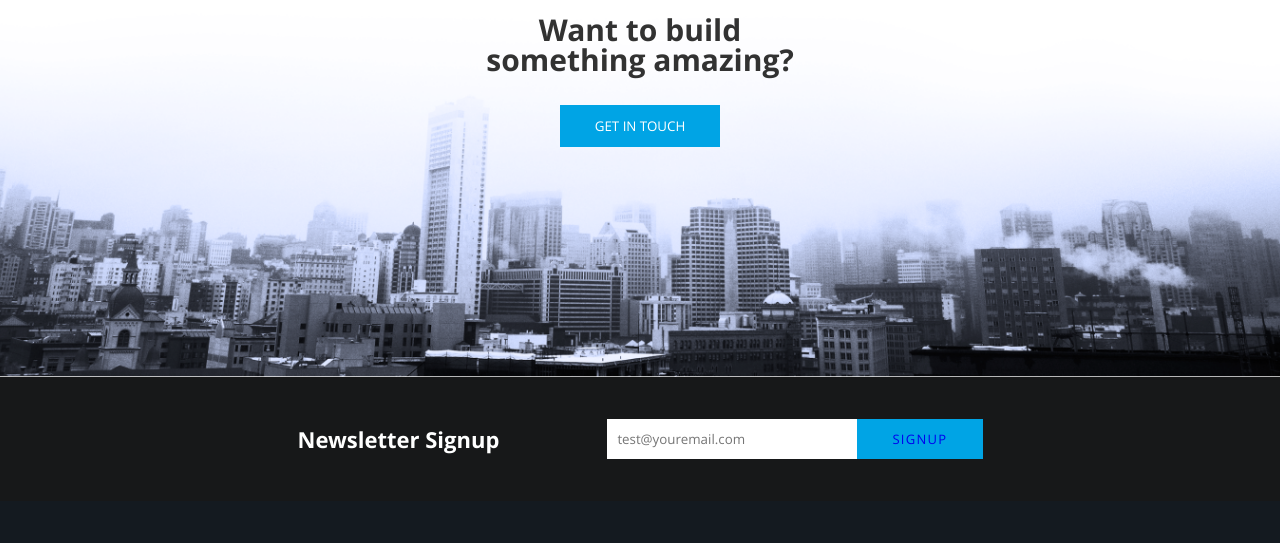
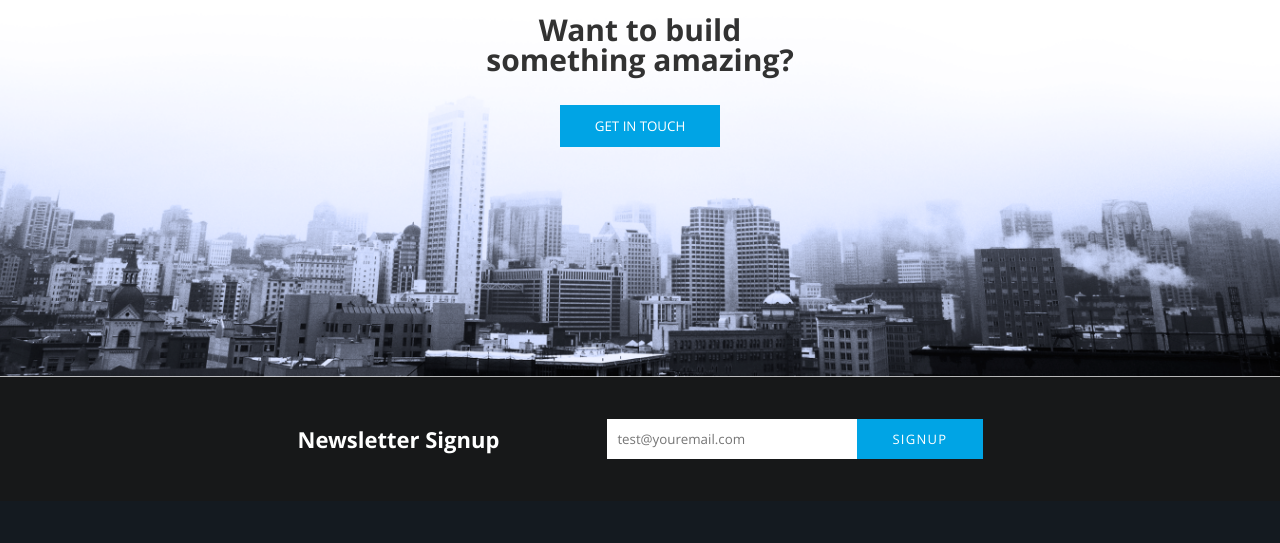
Before and after one commit to Denizz-administrator/konstruct, a plain HTML site: page index.html in a window 1280 px wide. Shown: the part 1938-2481 px from the top of the page. Drawn offline with Linux system fonts and the light colour scheme.

Commit message:
konstruct

```diff
--- a/css/style.css
+++ b/css/style.css
@@ -499,10 +499,12 @@ body{
   width: 250px;
   padding: 0 0 0 10px;
 }
+.news__button{
+  color: #fff;
+}
 .news__button-btn {
   display: block;
   background: #00A4E5;
-  color: #fff;
   font-size: 13px;
   padding: 11px 35px;
   letter-spacing: 0.1em;
```
